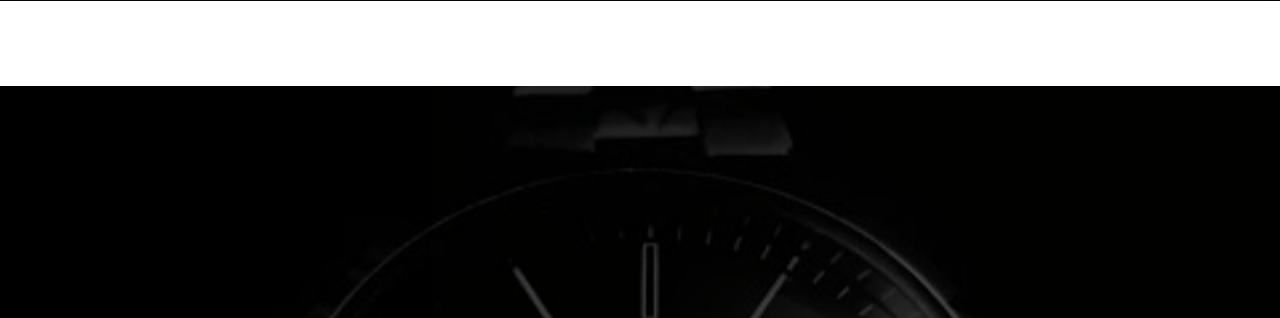
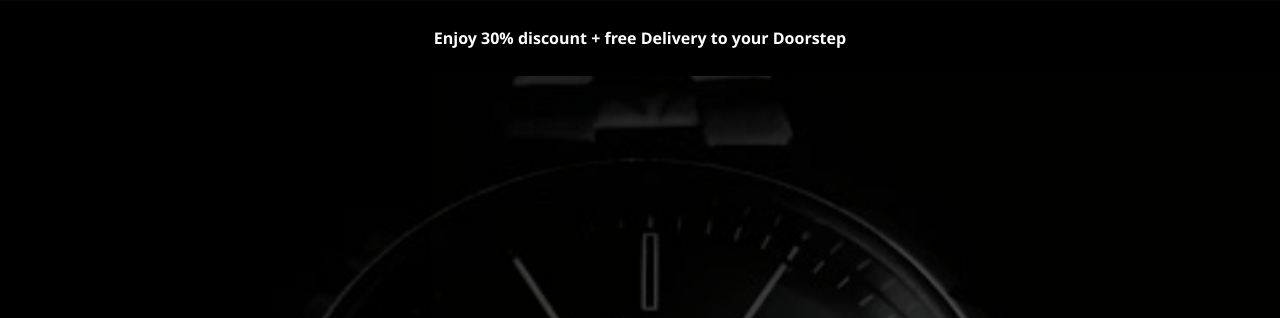
Before and after one commit to Jamie-Black/Kennytop-and-Hassantino, a plain HTML site: page index.html in a window 1280 px wide. Shown: the part 69-387 px from the top of the page. Drawn offline with nearby package versions, Linux system fonts and the light colour scheme.

Commit message:
Update index.html

```diff
--- a/index.html
+++ b/index.html
@@ -38,7 +38,7 @@
   </header>
 
   <main>
-    <div style="background-color:white;color:white;text-align:center;padding:10px 12px;">
+    <div style="background-color:black;color:white;text-align:center;padding:5px 6px;">
       <h4>Enjoy 30% discount + free Delivery to your Doorstep</h4>
     </div>
     <!-- Hero -->
```
